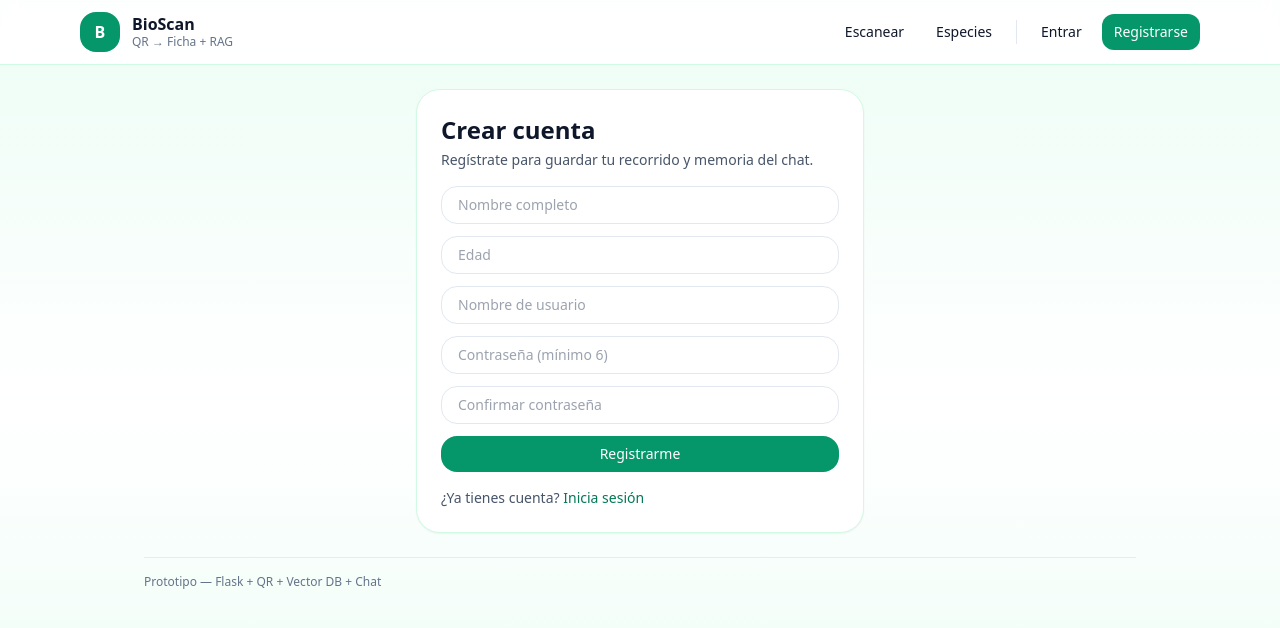
After one commit to GustavoNightmare/InformacionMuseo, a Flask app: page /register in a window 1280 px wide. The commit adds this page. Shown: the top 628 px of the page. Run offline with Flask 3, Linux system fonts and the light colour scheme; some libraries are stand-ins or nearby versions.

Commit message:
Aqui ya se realizo o se creo una forma de poder registrar gente

```diff
--- a/app.py
+++ b/app.py
@@ -393,8 +393,9 @@ def login():
 
 @app.post("/login")
 def login_post():
-    username = (request.form.get("username") or "").strip()
+    username = (request.form.get("username") or "").strip().lower()
     password = request.form.get("password") or ""
+
     user = User.query.filter_by(username=username).first()
     if not user or not user.check_password(password):
         flash("Usuario o contraseña incorrectos", "error")
@@ -406,6 +407,60 @@ def login_post():
     if next_url and next_url.startswith("/"):
         return redirect(next_url)
 
+    return redirect(url_for("index"))
+# --------------------------------------
+
+
+@app.get("/register")
+def register():
+    return render_template("register.html")
+
+
+@app.post("/register")
+def register_post():
+    nombre = (request.form.get("nombre") or "").strip()
+    edad_raw = (request.form.get("edad") or "").strip()
+    username = (request.form.get("username") or "").strip().lower()
+    password = request.form.get("password") or ""
+    password2 = request.form.get("password2") or ""
+
+    # Validaciones
+    if not nombre:
+        flash("El nombre es obligatorio.", "error")
+        return redirect(url_for("register"))
+
+    try:
+        edad = int(edad_raw)
+        if edad < 1 or edad > 120:
+            raise ValueError()
+    except Exception:
+        flash("La edad debe ser un número válido (1-120).", "error")
+        return redirect(url_for("register"))
+
+    if not username or len(username) < 3:
+        flash("El nombre de usuario debe tener al menos 3 caracteres.", "error")
+        return redirect(url_for("register"))
+
+    if password != password2:
+        flash("Las contraseñas no coinciden.", "error")
+        return redirect(url_for("register"))
+
+    if len(password) < 6:
+        flash("La contraseña debe tener al menos 6 caracteres.", "error")
+        return redirect(url_for("register"))
+
+    if User.query.filter_by(username=username).first():
+        flash("Ese nombre de usuario ya existe. Elige otro.", "error")
+        return redirect(url_for("register"))
+
+    # Crear usuario
+    u = User(nombre=nombre, edad=edad, username=username, is_admin=False)
+    u.set_password(password)
+    db.session.add(u)
+    db.session.commit()
+
+    login_user(u)
+    flash("Cuenta creada correctamente ✅", "ok")
     return redirect(url_for("index"))
 # --------------------------------------historial--------------
 
@@ -839,33 +894,40 @@ def init_db():
 
 @app.cli.command("create-admin")
 def create_admin():
-    username = os.getenv("ADMIN_USER", "admin")
+    username = os.getenv("ADMIN_USER", "admin").strip().lower()
     password = os.getenv("ADMIN_PASS", "admin123")
+
     with app.app_context():
         db.create_all()
         if User.query.filter_by(username=username).first():
             print("⚠️ Admin ya existe")
             return
-        u = User(username=username, is_admin=True)
+        u = User(nombre="Administrador", edad=99,
+                 username=username, is_admin=True)
         u.set_password(password)
         db.session.add(u)
         db.session.commit()
+
     print(f"✅ Admin creado: {username} / {password}")
 
 
 @app.cli.command("create-user")
 def create_user():
-    username = os.getenv("USER_NAME", "user")
+    username = os.getenv("USER_NAME", "user").strip().lower()
     password = os.getenv("USER_PASS", "user123")
+    nombre = os.getenv("USER_FULLNAME", "Usuario")
+    edad = int(os.getenv("USER_AGE", "20"))
+
     with app.app_context():
         db.create_all()
         if User.query.filter_by(username=username).first():
             print("⚠️ Usuario ya existe")
             return
-        u = User(username=username, is_admin=False)
+        u = User(nombre=nombre, edad=edad, username=username, is_admin=False)
         u.set_password(password)
         db.session.add(u)
         db.session.commit()
+
     print(f"✅ Usuario creado: {username} / {password}")
 
 
--- a/templates/base.html
+++ b/templates/base.html
@@ -1,25 +1,35 @@
 <!doctype html>
 <html lang="es">
+
 <head>
   <meta charset="utf-8" />
   <meta name="viewport" content="width=device-width, initial-scale=1" />
   <title>{% block title %}BioScan{% endblock %}</title>
   <script src="https://cdn.tailwindcss.com"></script>
-  <style>.glass{backdrop-filter:blur(10px);background:rgba(255,255,255,.75)}</style>
+  <style>
+    .glass {
+      backdrop-filter: blur(10px);
+      background: rgba(255, 255, 255, .75)
+    }
+  </style>
 </head>
+
 <body class="min-h-screen bg-gradient-to-b from-emerald-50 via-white to-emerald-50 text-slate-900">
 
-<header class="sticky top-0 z-50 border-b border-emerald-100 bg-white/70 glass">
-  <div class="mx-auto max-w-5xl px-4 py-3 flex items-center justify-between">
-    <a href="{{ url_for('index') }}" class="flex items-center gap-2">
-      <div class="h-9 w-9 rounded-2xl bg-emerald-600 text-white grid place-items-center font-bold">B</div>
+  <header class="sticky top-0 z-50 bg-white/90 backdrop-blur border-b border-emerald-100">
+    <div class="max-w-6xl mx-auto px-4 py-3 flex items-center justify-between gap-3">
+
+      <!-- Brand -->
+      <a href="{{ url_for('index') }}" class="flex items-center gap-3">
+        <div class="h-10 w-10 rounded-2xl bg-emerald-600 text-white grid place-items-center font-semibold">B</div>
         <div class="leading-tight">
           <div class="font-semibold">BioScan</div>
           <div class="text-xs text-slate-500">QR → Ficha + RAG</div>
         </div>
       </a>
 
-    <nav class="flex items-center gap-2">
+      <!-- Desktop menu -->
+      <nav class="hidden md:flex items-center gap-2">
         <a href="{{ url_for('index') }}" class="px-3 py-2 rounded-xl text-sm hover:bg-emerald-50">Escanear</a>
         <a href="{{ url_for('especies') }}" class="px-3 py-2 rounded-xl text-sm hover:bg-emerald-50">Especies</a>
 
@@ -27,13 +37,68 @@
         <a href="{{ url_for('admin_species_list') }}" class="px-3 py-2 rounded-xl text-sm hover:bg-emerald-50">Admin</a>
         {% endif %}
 
+        <div class="w-px h-6 bg-slate-200 mx-1"></div>
+
         {% if current_user.is_authenticated %}
+        <div class="text-sm text-slate-600 px-2">
+          Hola, <span class="font-semibold">{{ current_user.nombre if current_user.nombre else current_user.username
+            }}</span>
+        </div>
         <a href="{{ url_for('logout') }}" class="px-3 py-2 rounded-xl text-sm hover:bg-emerald-50">Salir</a>
         {% else %}
         <a href="{{ url_for('login') }}" class="px-3 py-2 rounded-xl text-sm hover:bg-emerald-50">Entrar</a>
+        <a href="{{ url_for('register') }}"
+          class="px-3 py-2 rounded-xl text-sm bg-emerald-600 text-white hover:bg-emerald-700">
+          Registrarse
+        </a>
         {% endif %}
       </nav>
+
+      <!-- Mobile button -->
+      <button id="menuBtn" class="md:hidden px-3 py-2 rounded-xl border border-slate-200 text-sm hover:bg-slate-50">
+        ☰ Menú
+      </button>
     </div>
+
+    <!-- Mobile dropdown -->
+    <div id="mobileMenu" class="md:hidden hidden border-t border-emerald-100 bg-white">
+      <div class="max-w-6xl mx-auto px-4 py-3 flex flex-col gap-2">
+        <a href="{{ url_for('index') }}" class="px-3 py-2 rounded-xl text-sm hover:bg-emerald-50">Escanear</a>
+        <a href="{{ url_for('especies') }}" class="px-3 py-2 rounded-xl text-sm hover:bg-emerald-50">Especies</a>
+
+        {% if current_user.is_authenticated and current_user.is_admin %}
+        <a href="{{ url_for('admin_species_list') }}" class="px-3 py-2 rounded-xl text-sm hover:bg-emerald-50">Admin</a>
+        {% endif %}
+
+        <div class="h-px bg-slate-200 my-1"></div>
+
+        {% if current_user.is_authenticated %}
+        <div class="text-sm text-slate-600 px-3">
+          Sesión: <span class="font-semibold">{{ current_user.nombre if current_user.nombre else current_user.username
+            }}</span>
+        </div>
+        <a href="{{ url_for('logout') }}" class="px-3 py-2 rounded-xl text-sm hover:bg-emerald-50">Salir</a>
+        {% else %}
+        <a href="{{ url_for('login') }}" class="px-3 py-2 rounded-xl text-sm hover:bg-emerald-50">Entrar</a>
+        <a href="{{ url_for('register') }}"
+          class="px-3 py-2 rounded-xl text-sm bg-emerald-600 text-white hover:bg-emerald-700">
+          Registrarse
+        </a>
+        {% endif %}
+      </div>
+    </div>
+
+    <script>
+      (function () {
+        const btn = document.getElementById("menuBtn");
+        const menu = document.getElementById("mobileMenu");
+        if (!btn || !menu) return;
+
+        btn.addEventListener("click", () => {
+          menu.classList.toggle("hidden");
+        });
+      })();
+    </script>
   </header>
 
   <main class="mx-auto max-w-5xl px-4 py-6">
@@ -58,4 +123,5 @@
   </footer>
 
 </body>
+
 </html>
--- /dev/null
+++ b/templates/register.html
@@ -0,0 +1,34 @@
+{% extends "base.html" %}
+{% block title %}Registro | BioScan{% endblock %}
+{% block content %}
+<div class="max-w-md mx-auto rounded-3xl border border-emerald-100 bg-white p-6 shadow-sm">
+    <h1 class="text-2xl font-semibold">Crear cuenta</h1>
+    <p class="text-sm text-slate-600 mt-1">Regístrate para guardar tu recorrido y memoria del chat.</p>
+
+    <form class="mt-4 space-y-3" method="post" action="{{ url_for('register_post') }}">
+        <input name="nombre" placeholder="Nombre completo"
+            class="w-full rounded-2xl border border-slate-200 px-4 py-2 text-sm outline-none focus:ring-2 focus:ring-emerald-200" />
+
+        <input name="edad" type="number" min="1" max="120" placeholder="Edad"
+            class="w-full rounded-2xl border border-slate-200 px-4 py-2 text-sm outline-none focus:ring-2 focus:ring-emerald-200" />
+
+        <input name="username" placeholder="Nombre de usuario"
+            class="w-full rounded-2xl border border-slate-200 px-4 py-2 text-sm outline-none focus:ring-2 focus:ring-emerald-200" />
+
+        <input type="password" name="password" placeholder="Contraseña (mínimo 6)"
+            class="w-full rounded-2xl border border-slate-200 px-4 py-2 text-sm outline-none focus:ring-2 focus:ring-emerald-200" />
+
+        <input type="password" name="password2" placeholder="Confirmar contraseña"
+            class="w-full rounded-2xl border border-slate-200 px-4 py-2 text-sm outline-none focus:ring-2 focus:ring-emerald-200" />
+
+        <button class="w-full rounded-2xl bg-emerald-600 px-4 py-2 text-white text-sm font-medium hover:bg-emerald-700">
+            Registrarme
+        </button>
+    </form>
+
+    <div class="mt-4 text-sm text-slate-600">
+        ¿Ya tienes cuenta?
+        <a class="text-emerald-700 hover:underline" href="{{ url_for('login') }}">Inicia sesión</a>
+    </div>
+</div>
+{% endblock %}
```
Also changed, not shown: models.py (+7 -0 lines). Lines whose indentation alone changed are shown as unchanged.
